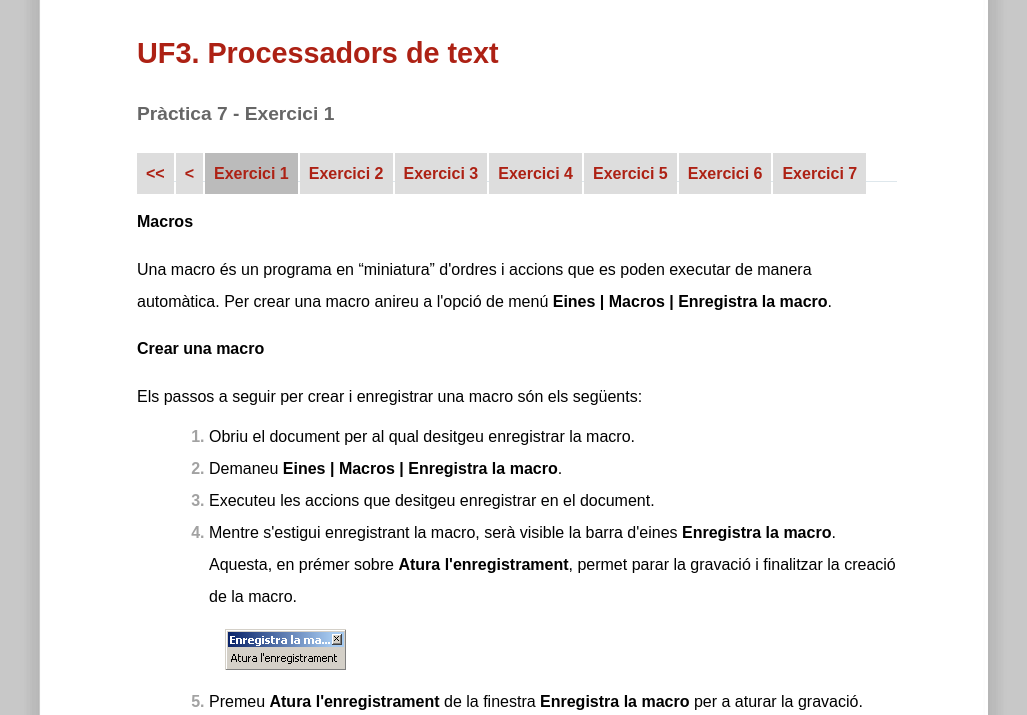
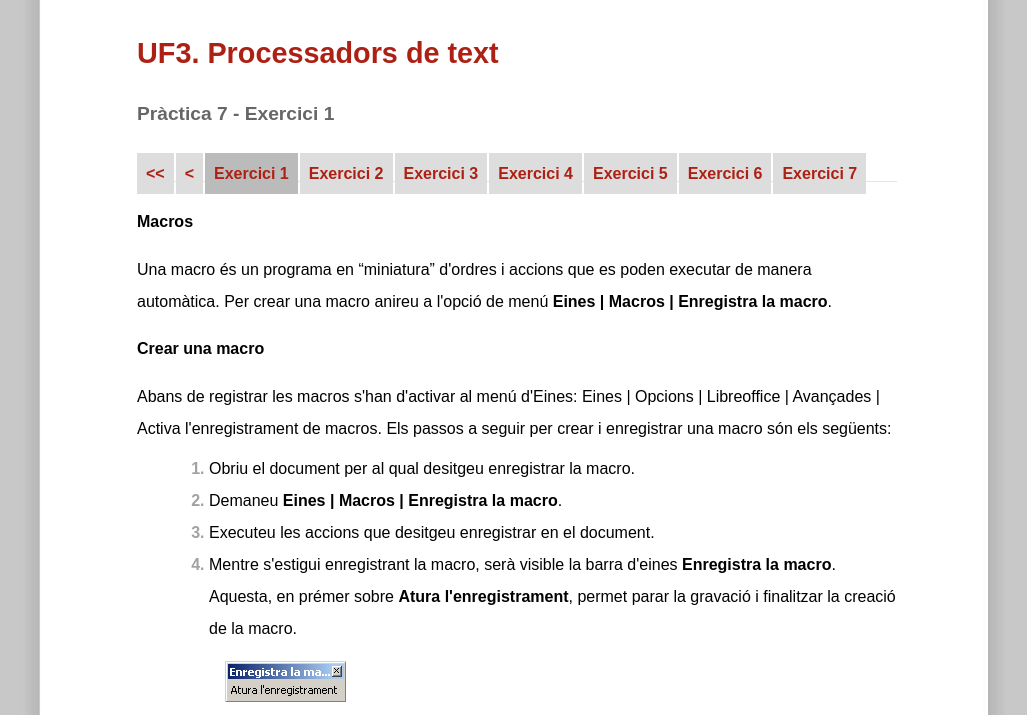
Before and after one commit to AndreuF/curs-writer, a website: page public/materials/practica_1-7.html in a window 1280 px wide. Shown: the top 715 px of the page, without its empty margins (123-1150 px from the left). Drawn offline with Linux system fonts and the light colour scheme.

Commit message:
activar macro

```diff
--- a/public/materials/practica_1-7.html
+++ b/public/materials/practica_1-7.html
@@ -52,6 +52,7 @@ Per crear una macro anireu a l&#039;opció de menú <strong>Eines | Macros | Enr
 <div class="level5">
 
 <p>
+Abans de registrar les macros s'han d'activar al menú d'Eines: Eines | Opcions | Libreoffice | Avançades | Activa l'enregistrament de macros.
 
 Els passos a seguir per crear i enregistrar una macro són els següents:
 </p>
```
